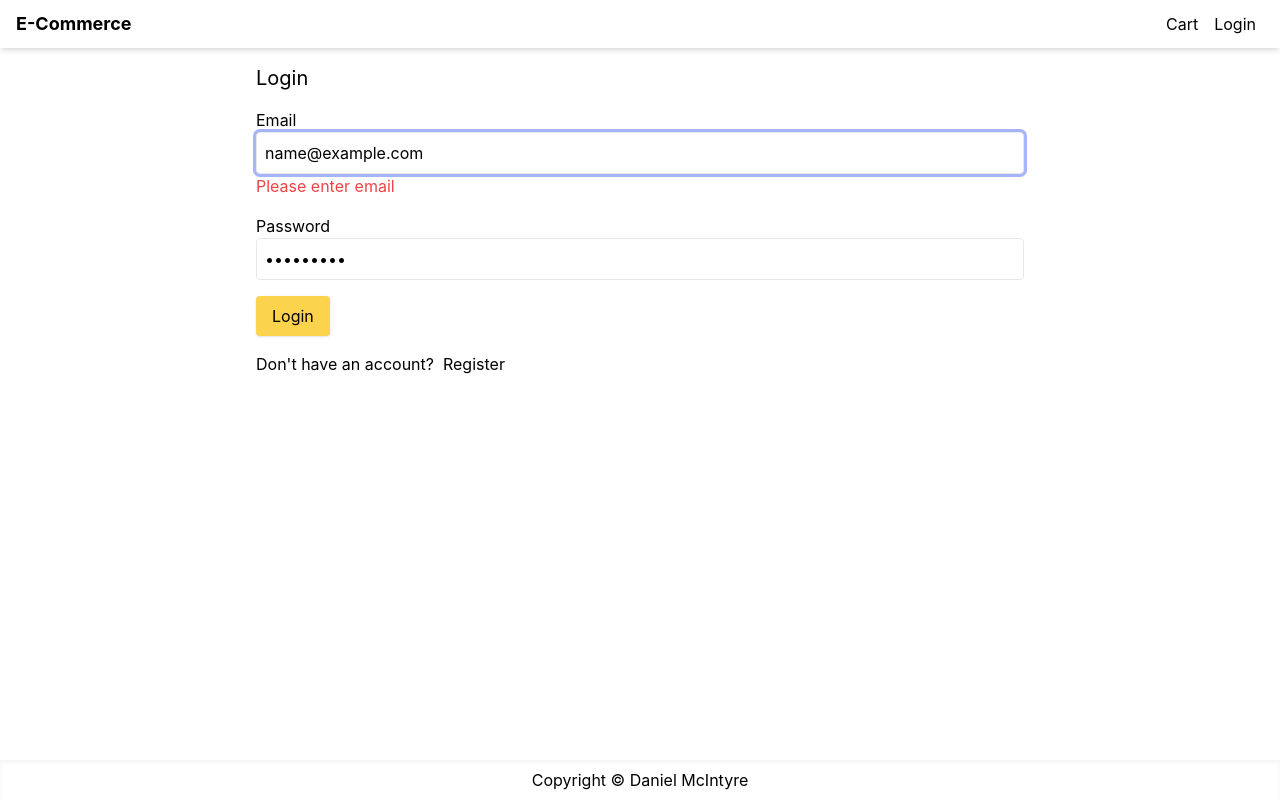
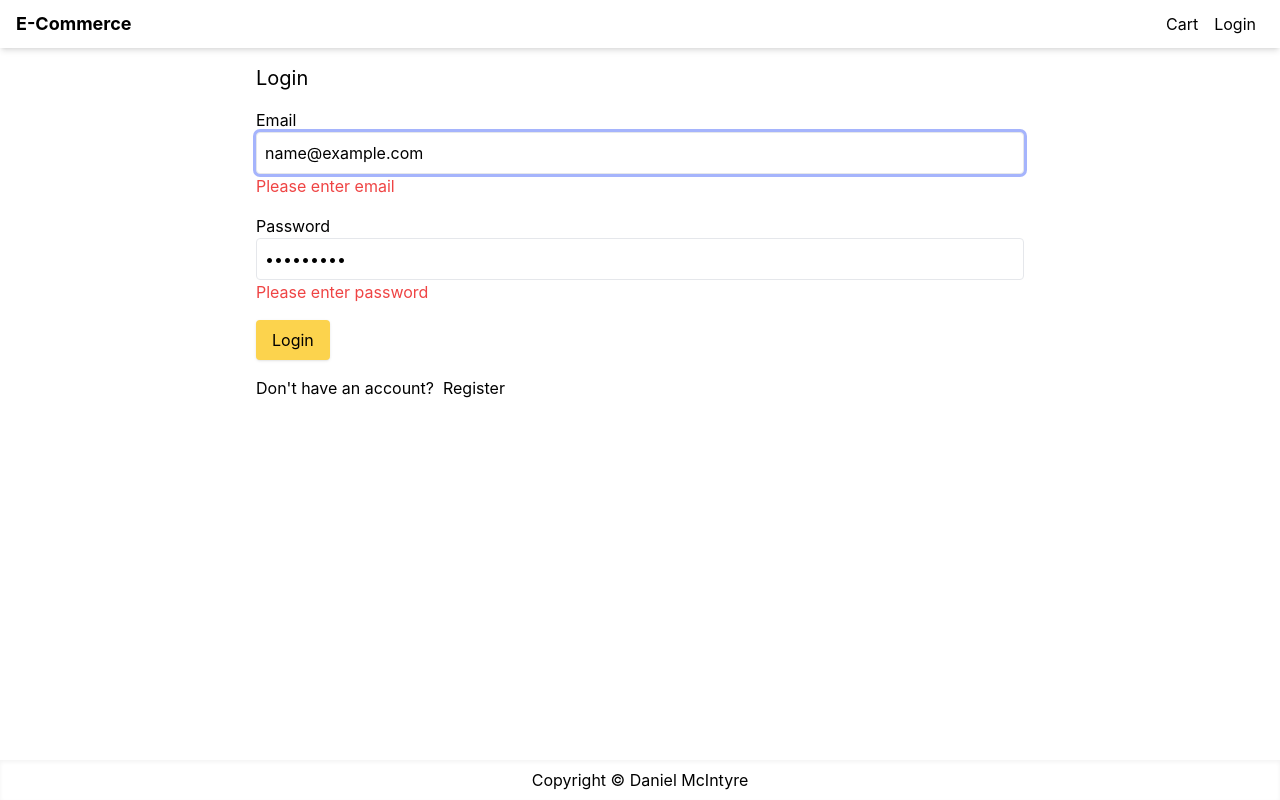
Before and after one commit to DanielMcIntyre2022/NextJS-ECommerce-Site, a Next.js app: page /login in a window 1280 px wide. Both pictures are taken after typing "name@example.com", "Sample123" into the empty fields and a click on the button "Login". Built offline with nearby package versions, Linux system fonts and the light colour scheme.

Commit message:
implemented form validation for login password

```diff
--- a/pages/login.js
+++ b/pages/login.js
@@ -11,7 +11,7 @@ const LoginScreen = () => {
     } = useForm();
 
     const submitHandler = ({ email, password }) => {
-
+        console.log(email, password);
     }
 
     return (
@@ -31,8 +31,16 @@ const LoginScreen = () => {
                     {errors.email && (<div className="text-red-500">{errors.email.message}</div>)}
                 </div>
                 <div className="mb-4">
-                    <label htmlFor="password">Password</label>
+                    <label htmlFor="password"
+                    {...register('password', {
+                        required: 'Please enter password',
+                        minLength: { value: 6, message: 'password is more than 5 chracters'},
+                    })}
+                    >Password</label>
                     <input type="password" className="w-full" id="password" autoFocus></input>
+                    {errors.password && (
+                        <div className="text-red-500">{errors.password.message}</div>
+                    )}
                 </div>
                 <div className="mb-4">
                     <button className="primary-button">Login</button>
```
